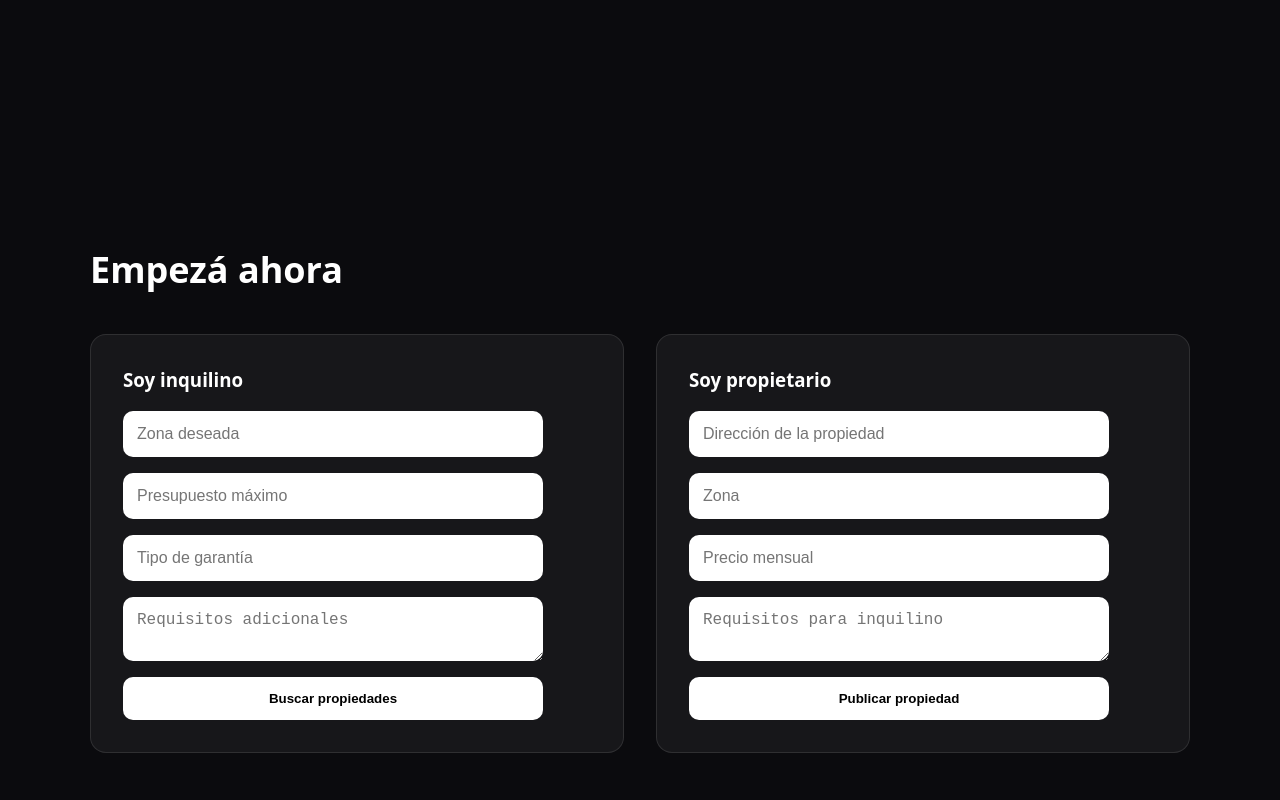
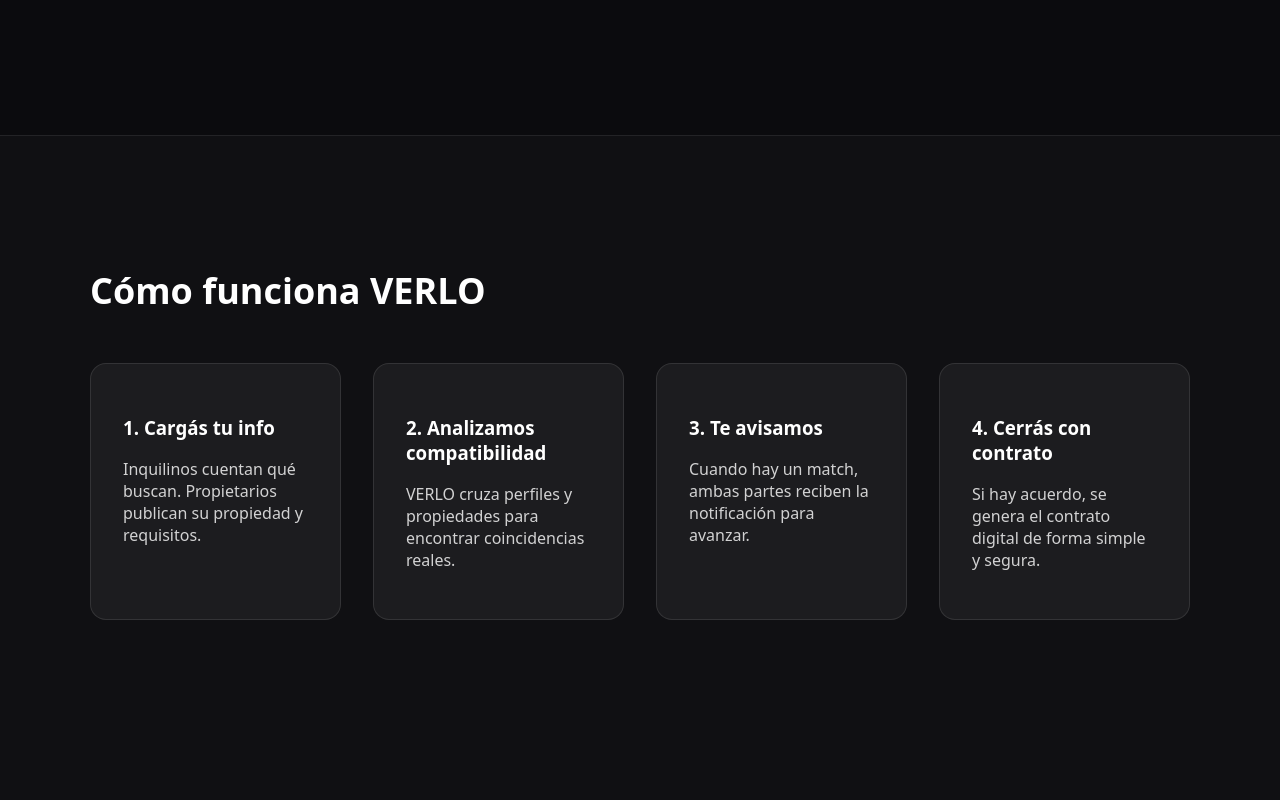
Before and after one commit to rentverlo-dotcom/verlo, a Next.js app: page / in a window 1280 px wide. Shown: the part 720-1520 px from the top of the page. Built offline with nearby package versions, Linux system fonts and the light colour scheme.

Commit message:
Update page.tsx

```diff
--- a/app/page.tsx
+++ b/app/page.tsx
@@ -21,20 +21,75 @@ export default function HomePage() {
         }}
       >
         <div className="container">
-          <h1>Alquieler directo, sin gastos ni ineficiencias</h1>
+          <h1>Encontrá tu match inmobiliario</h1>
           <p>
-            VERLO te ahorra los gastos de inmobiliaria, ofreciéndote seguridad
-            jurídica 100%.
+            Alquiler directo, sin inmobiliarias ni comisiones, con un proceso
+            simple y transparente.
           </p>
         </div>
       </section>
 
-      {/* FORMS (SIN 100vh) */}
+      {/* COMO FUNCIONA */}
+      <section
+        style={{
+          padding: "100px 24px",
+          background: "rgba(255,255,255,0.02)",
+          borderTop: "1px solid rgba(255,255,255,0.08)",
+          borderBottom: "1px solid rgba(255,255,255,0.08)",
+        }}
+      >
+        <div className="container">
+          <h2>Cómo funciona VERLO</h2>
+
+          <div
+            style={{
+              display: "grid",
+              gridTemplateColumns: "repeat(4, 1fr)",
+              gap: "32px",
+              marginTop: "48px",
+            }}
+          >
+            <div className="card">
+              <h3>1. Cargás tu info</h3>
+              <p>
+                Inquilinos cuentan qué buscan. Propietarios publican su
+                propiedad y requisitos.
+              </p>
+            </div>
+
+            <div className="card">
+              <h3>2. Analizamos compatibilidad</h3>
+              <p>
+                VERLO cruza perfiles y propiedades para encontrar coincidencias
+                reales.
+              </p>
+            </div>
+
+            <div className="card">
+              <h3>3. Te avisamos</h3>
+              <p>
+                Cuando hay un match, ambas partes reciben la notificación para
+                avanzar.
+              </p>
+            </div>
+
+            <div className="card">
+              <h3>4. Cerrás con contrato</h3>
+              <p>
+                Si hay acuerdo, se genera el contrato digital de forma simple y
+                segura.
+              </p>
+            </div>
+          </div>
+        </div>
+      </section>
+
+      {/* FORMS */}
       <section
         id="forms"
         style={{
-          paddingTop: "80px",
-          paddingBottom: "120px",
+          paddingTop: "100px",
+          paddingBottom: "140px",
         }}
       >
         <div className="container">
```
